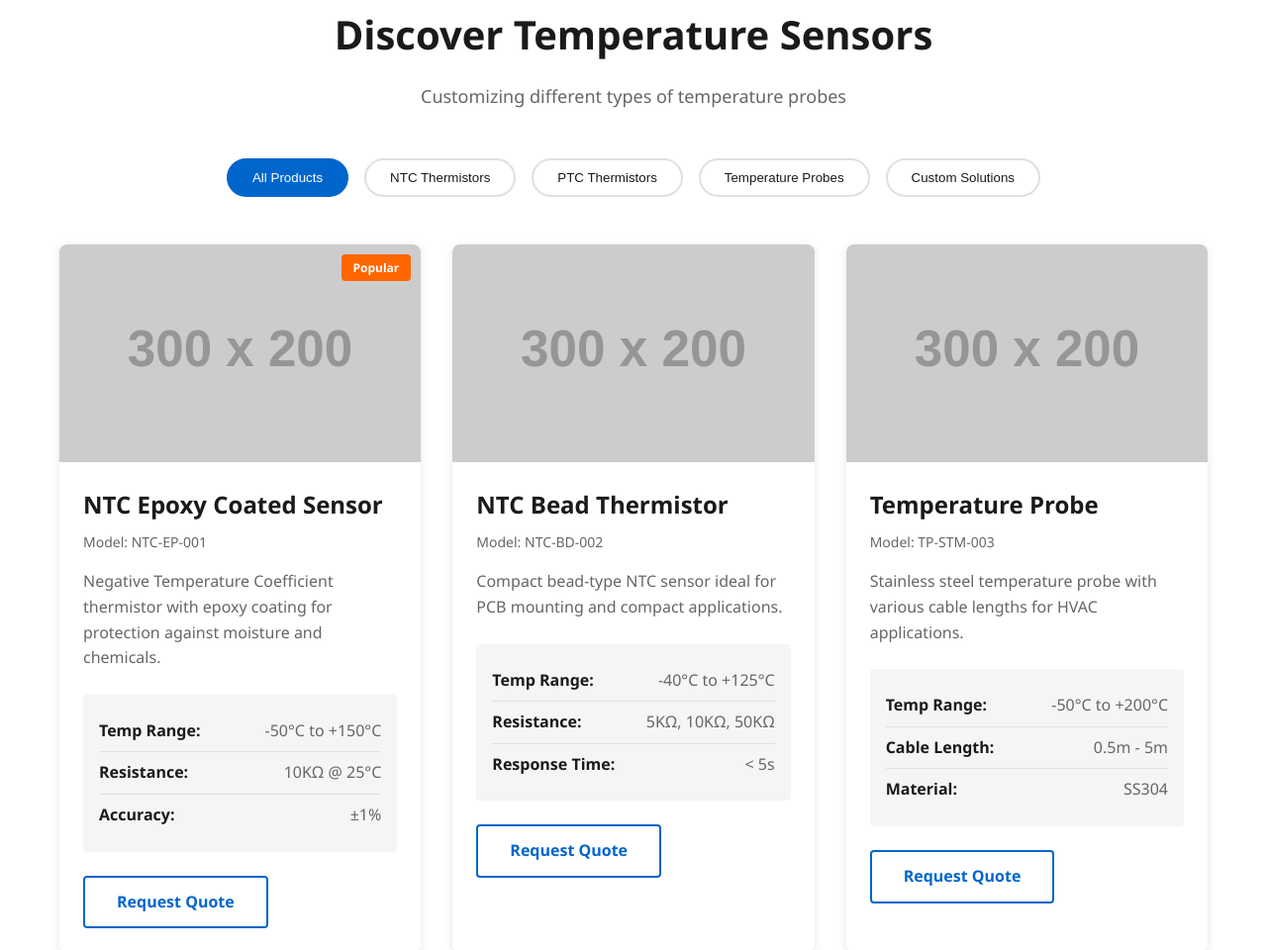
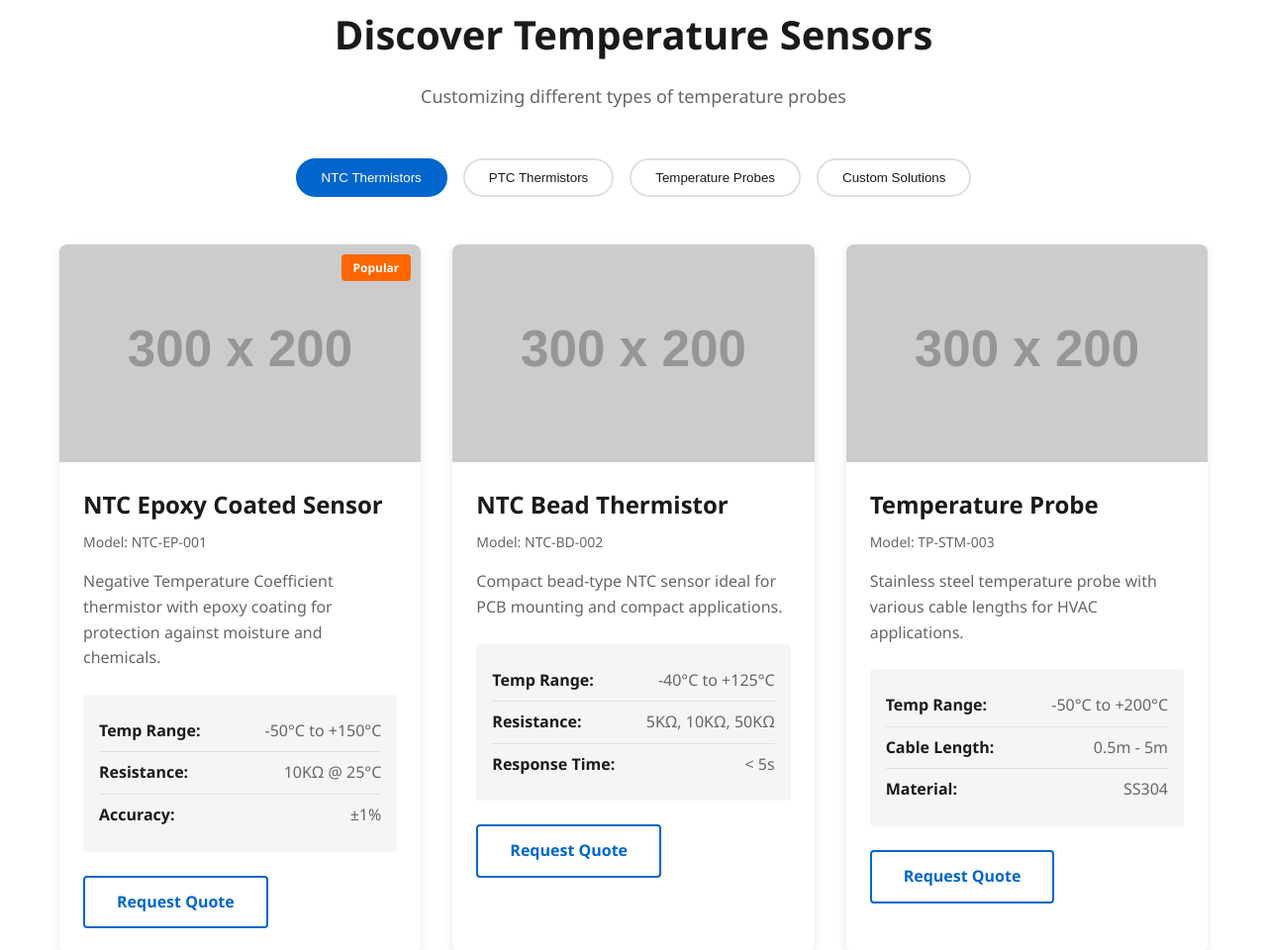
Before and after one commit to JIMMY82123/ntcprobe, a website: page index.html in a window 1280 px wide. Shown: the part 1105-2065 px from the top of the page at 99% size. Drawn offline with Linux system fonts and the light colour scheme; placeholder pictures from the web are drawn by us.

Commit message:
Remove 'All Products' button from product categories

```diff
--- a/index.html
+++ b/index.html
@@ -131,8 +131,7 @@
             </div>
 
             <div class="product-categories">
-                <button class="category-btn active" data-category="all">All Products</button>
-                <button class="category-btn" data-category="ntc">NTC Thermistors</button>
+                <button class="category-btn active" data-category="ntc">NTC Thermistors</button>
                 <button class="category-btn" data-category="ptc">PTC Thermistors</button>
                 <button class="category-btn" data-category="probes">Temperature Probes</button>
                 <button class="category-btn" data-category="custom">Custom Solutions</button>
--- a/js/main.js
+++ b/js/main.js
@@ -79,7 +79,7 @@ document.addEventListener('DOMContentLoaded', function() {
 
                 // Filter products
                 productCards.forEach(card => {
-                    if (category === 'all' || card.getAttribute('data-category') === category) {
+                    if (card.getAttribute('data-category') === category) {
                         card.style.display = 'block';
                         setTimeout(() => {
                             card.style.opacity = '1';
```
